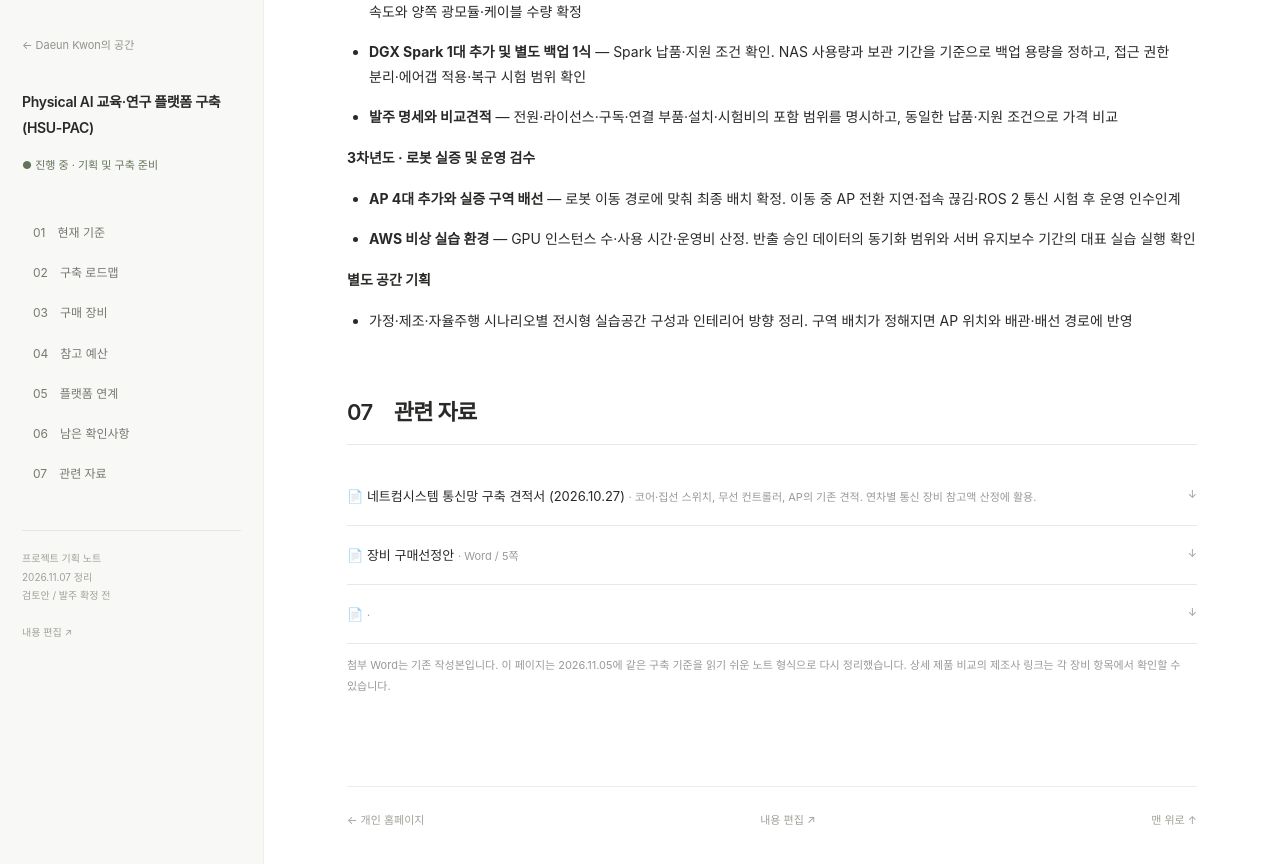
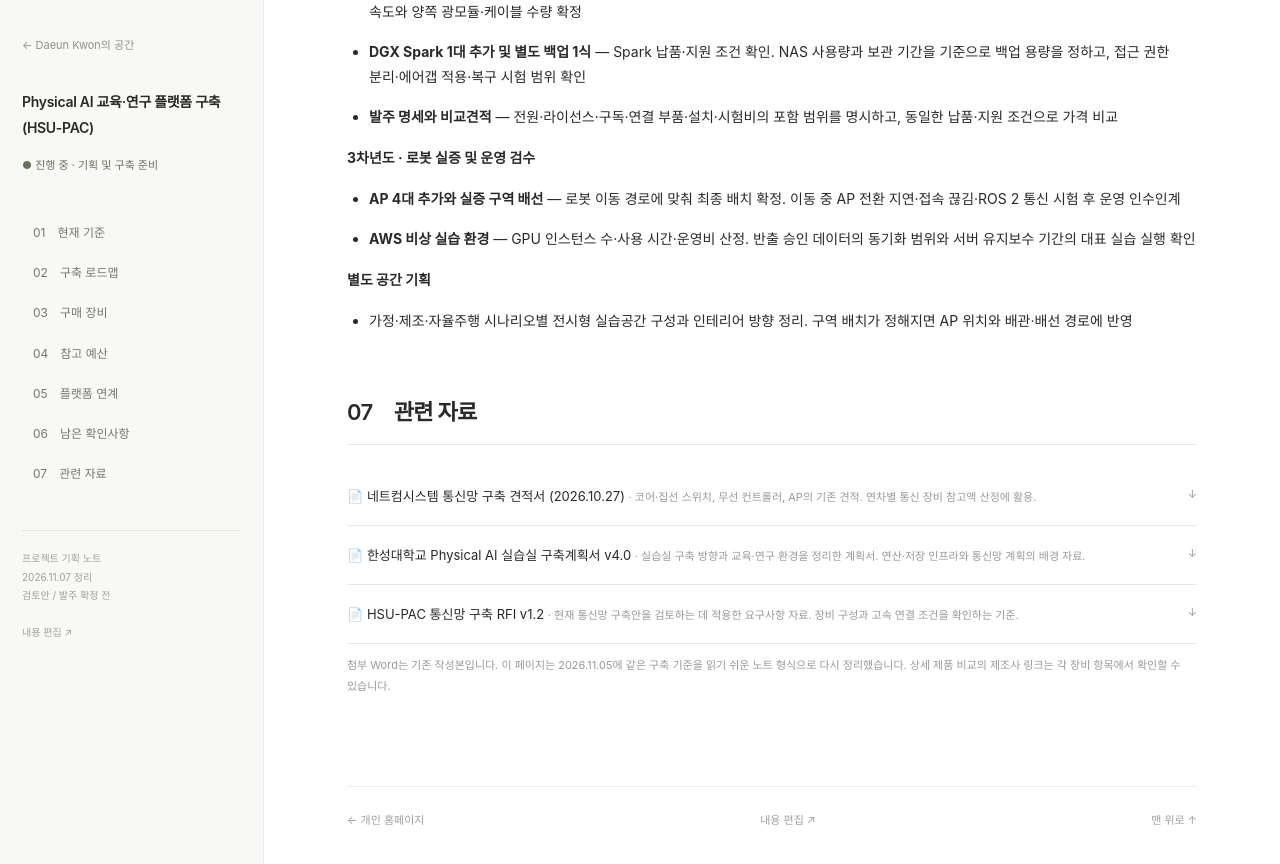
Before and after one commit to Ddaeunn425/ddaeunn425.github.io, a Jekyll site: the page built from hsu-pac.html, in a window 1280 px wide and 900 px high, scrolled down 6849 px. Shown: the top 864 px of the window. Built offline with Jekyll 4.4.1, drawn with Linux system fonts in a browser that asks for light colours.

Commit message:
Update _data/hsu.json (via Pages CMS)

```diff
--- a/_data/hsu.json
+++ b/_data/hsu.json
@@ -106,11 +106,14 @@
       "file": "HSU-PAC-network-plan.docx"
     },
     {
-      "title": "장비 구매선정안",
-      "detail": "Word / 5쪽",
-      "file": "HSU-PAC-equipment-selection.docx"
+      "title": "한성대학교 Physical AI 실습실 구축계획서 v4.0",
+      "detail": "실습실 구축 방향과 교육·연구 환경을 정리한 계획서. 연산·저장 인프라와 통신망 계획의 배경 자료."
     },
-    {}
+    {
+      "title": "HSU-PAC 통신망 구축 RFI v1.2",
+      "detail": "현재 통신망 구축안을 검토하는 데 적용한 요구사항 자료. 장비 구성과 고속 연결 조건을 확인하는 기준.",
+      "file": "/media/HSU PAC 테스트베드 네트워크 구축_RFI_v1.2.docx의 사본.docx"
+    }
   ],
   "resources_note": "첨부 Word는 기존 작성본입니다. 이 페이지는 2026.11.05에 같은 구축 기준을 읽기 쉬운 노트 형식으로 다시 정리했습니다. 상세 제품 비교의 제조사 링크는 각 장비 항목에서 확인할 수 있습니다."
 }
```
